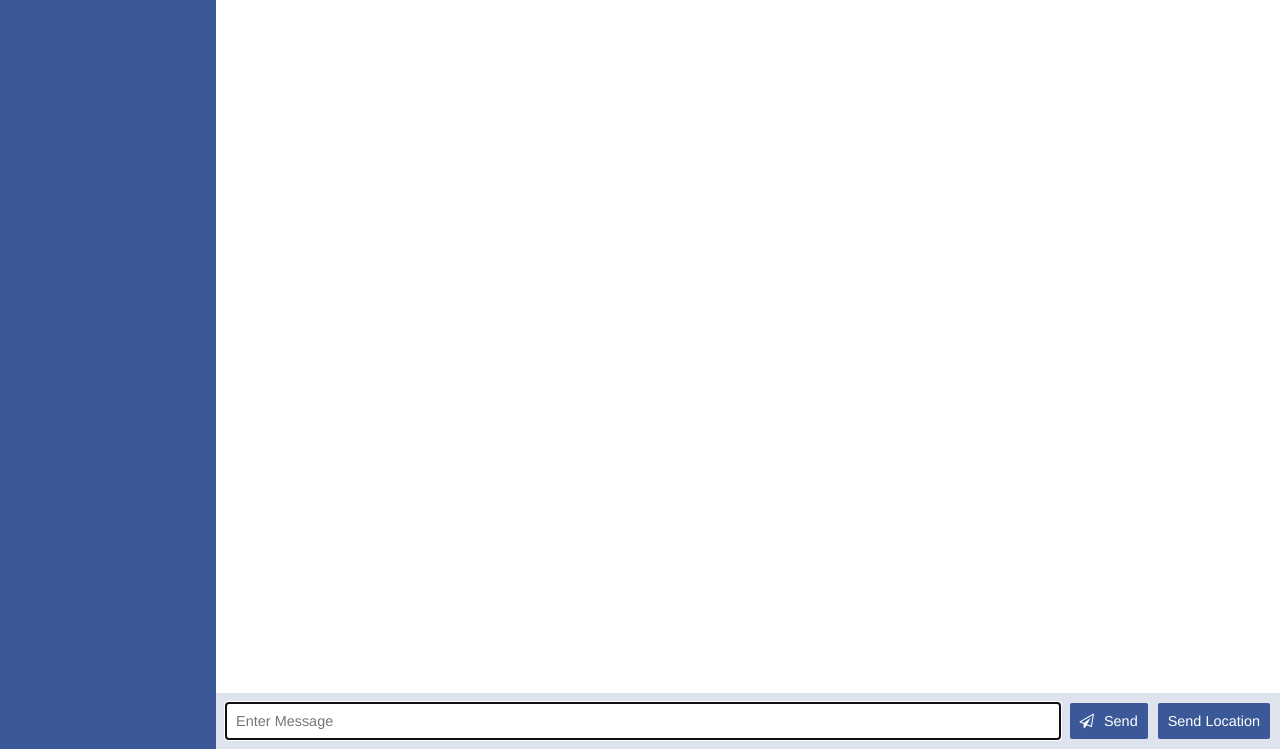
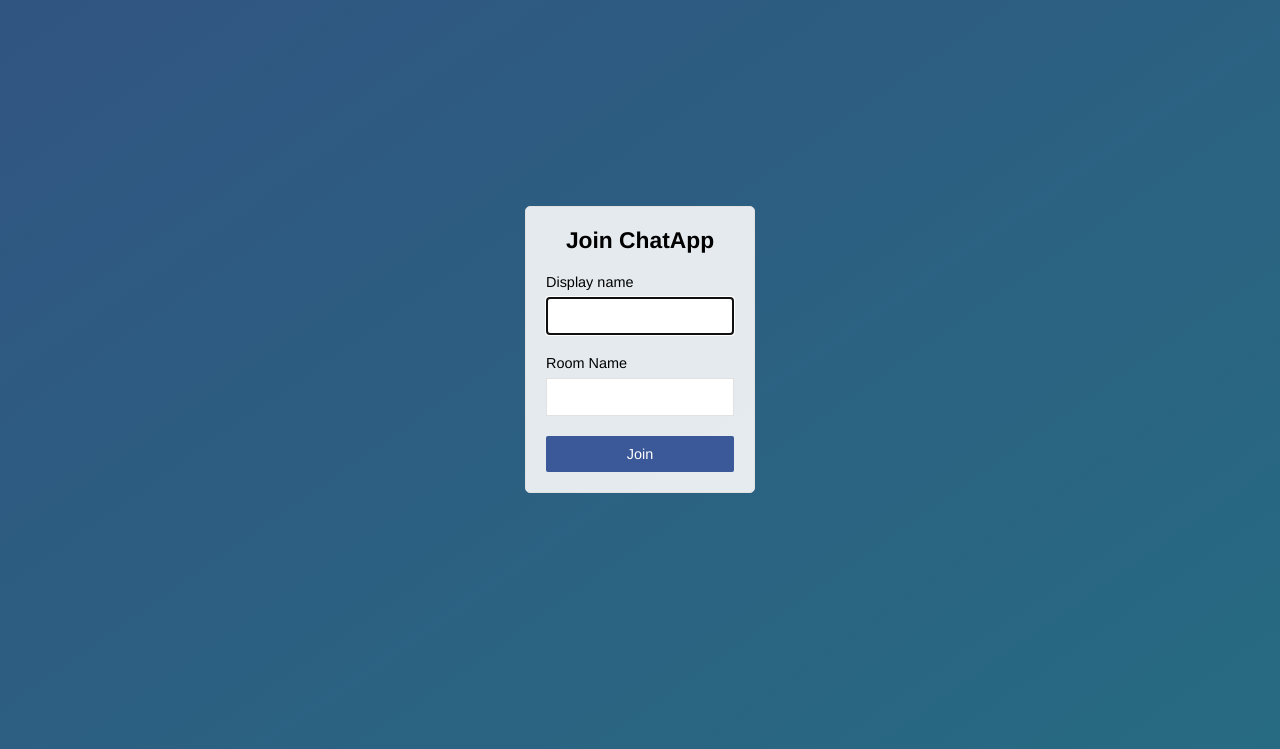
Before and after one commit to HeyTY/node_chat_app, a website: page public/index.html in a window 1280 px wide. Shown: the part 51-800 px from the top of the page. Drawn offline with nearby package versions, Linux system fonts and the light colour scheme; no server answers.

Commit message:
Add join page that submits to chat.html

```diff
--- a/public/index.html
+++ b/public/index.html
@@ -1,64 +1,32 @@
 <!DOCTYPE html>
 <html>
 <head>
+	<title>Join | ChatApp</title>
+	<meta name="veiewport" content="width=device-width, intial-scale=1, user-scalable=no">
+	<meta charset="utf-8">
 	<link rel="stylesheet" href="/css/styles.css">
-	<link rel="stylesheet" href="https://maxcdn.bootstrapcdn.com/font-awesome/4.7.0/css/font-awesome.min.css">
-	<title>Socket Chat App</title>
-	<meta charset="utf-8">
 </head>
 
+<body class="centered-form">
 
-<body class="chat">
-
-	<div class="chat__sidebar">
-		<h3><i class="fa fa-facebook-official" aria-hidden="true"></i>   Friends</h3>
-		<div id="users"></div>
+	<div class="centered-form__form">
+		<form action="/chat.html">
+			<div class="form-field">
+				<h3>Join ChatApp</h3>
+			</div>
+			<div class="form-field">
+				<label>Display name</label>
+				<input type="text" name="name" autofocus>
+			</div>
+			<div class="form-field">
+				<label for="">Room Name</label>
+				<input type="text" name="room">
+			</div>
+			<div class="form-field">
+				<button>Join</button>
+			</div>
+		</form>
 	</div>
-
-	<div class="chat__main">
-		<ol id="messages" class="chat__messages"></ol>
-
-		<div class="chat__footer">
-			<form id="message-form">
-				<input name="message" type="text" placeholder="Enter Message" autofocus autocomplete="off">
-				<button><i class="fa fa-paper-plane-o" aria-hidden="true"></i>Send</button>
-			</form>
-				<button id="send-location">Send Location</button>
-		</div>
-	</div>
-
-
-
-	<script id="message-template" type="text/template">
-		<li class="message">
-			<div class="message__title">
-				<h4>{{from}}</h4>
-				<span>{{createdAt}}</span>
-			</div>
-			<div class="message__body">
-				<p>{{text}}</p>
-			</div>
-		</li>
-	</script>
-
-
-		<script id="location-message-template" type="text/template">
-		<li class="message">
-			<div class="message__title">
-				<h4>{{from}}</h4>
-				<span>{{createdAt}}</span>
-			</div>
-			<div class="message__body">
-				<a href="{{url}}" target="__blank" >My current Location</a>
-			</div>
-		</li>
-	</script>
-
-	<script src="/socket.io/socket.io.js"></script>
-	<script src="https://ajax.googleapis.com/ajax/libs/jquery/3.1.1/jquery.min.js"></script>
-	<script src="/js/libs/moment.js"></script>
-	<script src="/js/libs/mustache.js"></script>
-	<script src="/js/index.js"></script>
 </body>
 
 </html>
```
Also changed, not shown: public/chat.html (added, +65 -0 lines), public/js/chat.js (renamed from public/js/index.js).
